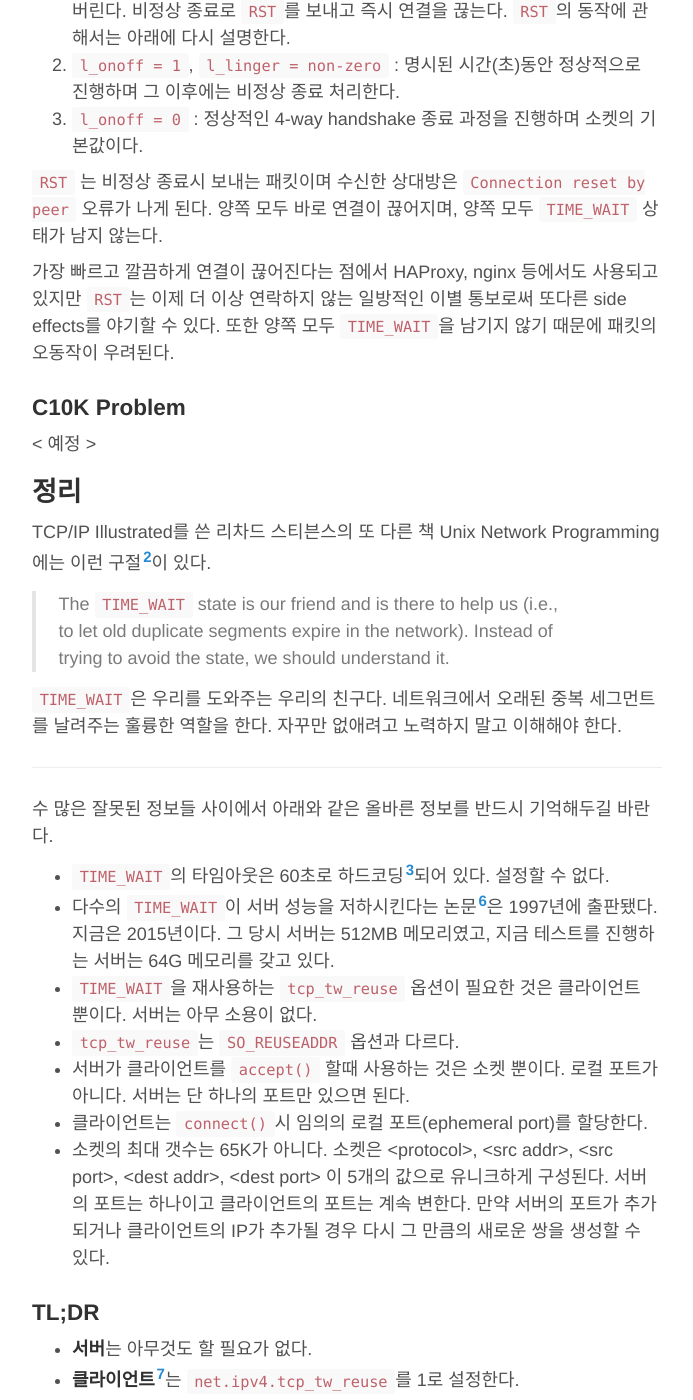
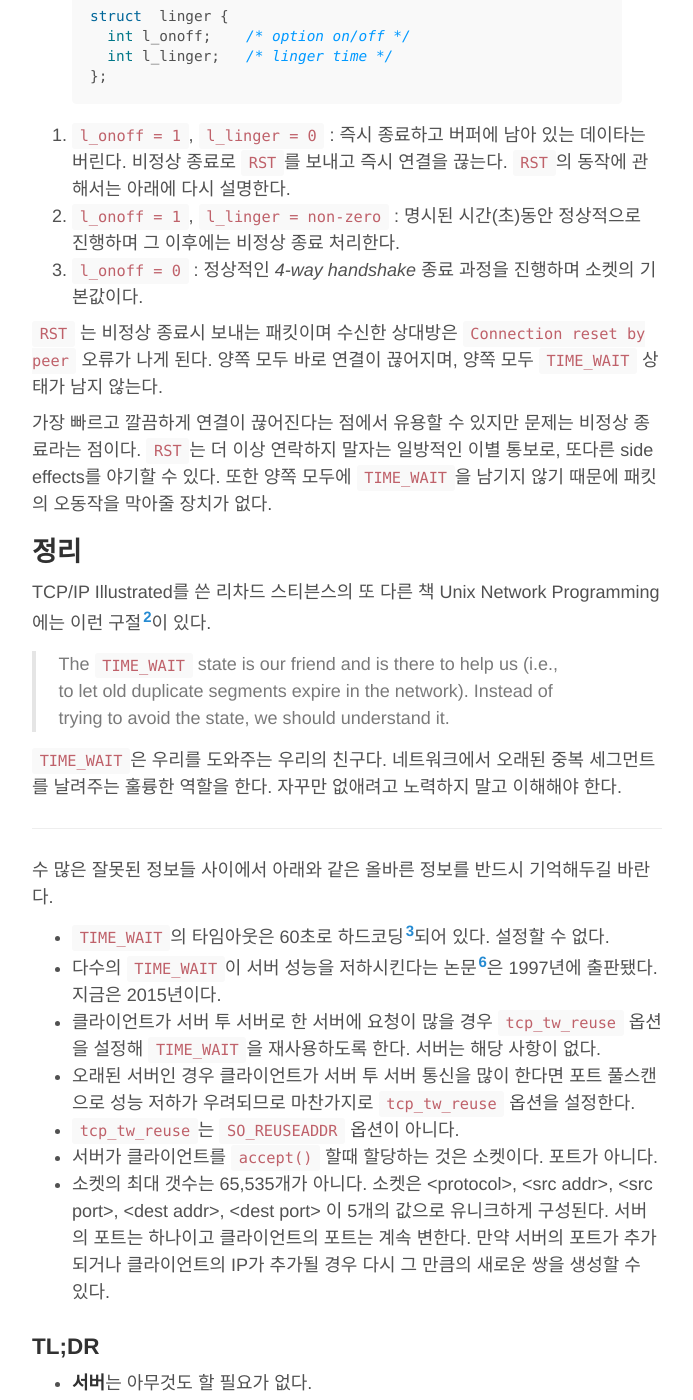
Before and after one commit to Umaigenomu/likejazz.github.io, a Jekyll site: the page built from _posts/2015-06-08-time-wait.md, in a window 1280 px wide and 1400 px high, scrolled down 12465 px. Shown: the whole window, without its empty margins (293-986 px from the left). Built offline with Jekyll 4.4.1, drawn with Linux system fonts in a browser that asks for light colours; some of the changed text lies outside the part shown.

Commit message:
Publishing

```diff
--- a/_posts/2015-06-08-time-wait.md
+++ b/_posts/2015-06-08-time-wait.md
@@ -167,14 +167,16 @@
 
 서버의 동작은 `socket()` - `bind()` - `listen()` - `accept()` 과정을 거쳐 클라이언트와 연결되며 위 코드에는 그 과정이 상세히 잘 나와 있다.
 
-`accept()` 이후 서버는 `listen()` 중인 소켓과 별도로 `accept()` 를 위한 소켓을 추가로 생성해 클라이언트를 할당하며, 서버가 클라이언트를 관리하는 방식은 크게 4가지로 구분할 수 있다.[^fn-1]
+`accept()` 이후 서버는 `listen()` 중인 소켓과 별도로 `accept()` 소켓을 추가로 생성해 클라이언트를 할당한다. 서버가 클라이언트를 관리하는 방식은 크게 4가지로 구분할 수 있다.[^fn-1]
 
 1. 요청 당 프로세스 할당, `fork()`로 자식 프로세스를 만들어 클라이언트를 담당한다. 전통적인 **blocking I/O** 방식이다.
 1. 요청 당 쓰레드 할당. 위 예제에서 사용한 방식으로 `pthread_create()`를 통해 쓰레드를 생성, 클라이언트를 담당한다. 마찬가지로 **blocking I/O** 방식이다.
 1. 쓰레드풀을 구성해 각각의 쓰레드가 여러 커넥션을 **asynchronous I/O** 방식으로 담당한다.
 1. 쓰레드풀을 구성해 각각의 쓰레드가 여러 커렉션을 `select()`, `poll()`, **nonblocking I/O** 같은 이벤트 기반 방식으로 담당한다.
 
-이 중 대용량 처리에 3, 4번이 우세하며 특히 4번이 대세이다. 하지만, 여기서 모두 언급하기엔 지나치게 방대하므로 추후 별도로 정리해보기로 하고 여기선 가장 간편한 방식인 2번, 클라이언트를 각각의 쓰레드에 할당하고 `close()` 될때 쓰레드도 함께 종료되는 방식으로 구현했다.
+이 중 대용량 처리에 3, 4번이 우세하며 특히 4번이 대세이다. 하지만, 여기서 모두 언급하기엔 지나치게 방대하므로 추후 별도로 정리해보기로 한다. 자세한 사항은 [C10K Problem](http://www.kegel.com/c10k.html)을 참고하기 바란다.
+
+여기선 가장 간편한 방식인 2번, 클라이언트를 각각의 쓰레드에 할당하고 `close()` 될때 쓰레드도 함께 종료되는 방식으로 구현했다.
 
 <img src="https://farm1.staticflickr.com/267/17905712974_17c2eaff1b_b.jpg" width="600" />
 
@@ -190,7 +192,7 @@
 
 <img src="https://farm9.staticflickr.com/8896/18339898259_71c350b396_b.jpg" width="500" />
 
-연결 종료의 4-way handshake 과정은 다음과 같다.
+연결 종료의 *4-way handshake* 과정은 다음과 같다.
 
 - `FIN+ACK`, seq = K, ack = L
 - `ACK`, seq = L, ack = K + 1
@@ -296,14 +298,20 @@
 
 소켓은 \<protocol\>, \<src addr\>, \<src port\>, \<dest addr\>, \<dest port\> 5개 값이 유니크하게 구성된다. 따라서 서버 포트가 추가되거나 클라이언트의 IP가 추가될 경우 그 만큼의 새로운 쌍을 생성할 수 있어 `TIME_WAIT`가 많이 남아 있어도 별 문제가 없다.
 
-서버가 또 다른 서버에 클라이언트로써 접속하지만 않는다면 자신의 로컬 포트는 사용할 일이 없으며, 리눅스의 로컬 포트 범위는 3만개 정도로 설정되어 있다.
+소켓의 수는 리눅스 파일 디스크립터만큼 생성할 수 있다.
+
+{% highlight bash %}
+$ cat /procsys/fs/file-max
+{% endhighlight %}
+
+서버가 또 다른 서버에 클라이언트로 접속하지만 않는다면 자신의 로컬 포트는 사용할 일이 없으며, 리눅스의 로컬 포트 범위는 3만개 정도로 설정되어 있다.
 
 {% highlight bash %}
 $ /sbin/sysctl net.ipv4.ip_local_port_range
 net.ipv4.ip_local_port_range = 32768  61000
 {% endhighlight %}
 
-만일 서버 투 서버로 1:1 대용량 접속이 발생할 경우 클라이언트의 최대 요청 수는 500 RPS 까지 가능하다. 이 수치를 넘어서지만 않는다면 아무런 커널 설정도 변경할 필요가 없다.
+만일 서버 투 서버로 1:1 대용량 접속이 발생할 경우 클라이언트의 최대 요청 수는 500 RPS 까지 가능하다는 얘기다. 이 수치를 넘어서지 않는다면 아무런 커널 설정도 변경할 필요가 없다.
 
 ### TIME_WAIT 재사용
 
@@ -323,7 +331,7 @@
 net.ipv4.tcp_tw_reuse = 1
 {% endhighlight %}
 
-3번은 문제가 없다. 앞서 언급했듯 소켓은 5개 유니크 값이며 맨 마지막이 \<dest port\> 이다. 이 말은 포트가 다를 경우 다시 그만큼의 소켓 쌍을 만들어낼 수 있음을 뜻한다. 재사용이 필요 없다.
+3번은 문제가 없다. 앞서 언급했듯 소켓은 5개 유니크 값이며 맨 마지막이 \<dest port\> 이다. 이 말은 포트가 다를 경우 다시 그만큼의 새로운 소켓 쌍을 만들어낼 수 있음을 뜻한다. 재사용이 필요 없다.
 
 ---
 
@@ -336,9 +344,9 @@
 telnet: Unable to connect to remote host: Cannot assign requested address
 {% endhighlight %}
 
-최신 OS에서는 별도 설정 없이, 문제 없이 로컬 포트가 할당되는데 오래된 OS에서 `Cannot assign requested address` 오류가 발생한다. 로컬 포트 고갈로 발생하던 2번과 동일한 오류이며 네트워크 전체가 매우 느려진다. 다른 포트로 연결은 가능하나 매우 느려진 상태에서 정상적인 진행이 힘들 정도다. 부하가 매우 높을때만 간헐적으로 발생하는 걸로 봐서 남아 있는 포트를 스캔 하느라 느려지는 걸로 보인다.[^fn-2] 이미 로컬 포트를 다 사용한 상태에서 매 번 풀스캔에 리소스를 허비하는 것이다.
+최신 OS에서는 별도 설정 없이, 문제 없이 로컬 포트가 할당되는데 오래된 OS에서 `Cannot assign requested address` 오류가 발생한다. 로컬 포트 고갈로 발생하던 2번과 동일한 오류이며 네트워크 전체가 매우 느려진다. 다른 포트로 연결은 가능하나 매우 느려진 상태에서 정상적인 진행이 힘들 정도다. 부하가 매우 높을때만 간헐적으로 발생하는 걸로 봐서 비어 있는 포트를 스캔 하느라 느려지는 걸로 보인다.[^fn-2] 이미 로컬 포트를 다 사용한 상태에서 매 번 포트 풀스캔에 리소스를 허비하는 것이다.
 
-이 경우 해결책은 2번과 마찬가지로 클라이언트의 `net.ipv4.tcp_tw_reuse`를 명시적으로 설정하면 간단히 해결된다. 커널이 남아 있는 포트를 매 번 스캔할 필요 없이 항상 재사용으로 빠르게 문제 해결이 가능해진다.
+이 경우 해결책은 2번과 마찬가지로 클라이언트의 `net.ipv4.tcp_tw_reuse`를 명시적으로 설정하면 간단히 해결된다. 커널이 비어 있는 포트를 매 번 스캔할 필요 없이 항상 재사용하므로 빠르게 처리가 가능하다.
 
 {% highlight bash %}
 $ echo 1 > /proc/sys/net/ipv4/tcp_tw_reuse
@@ -350,7 +358,7 @@
 
 `TIME_WAIT`을 재활용하는 `net.ipv4.tcp_tw_recycle` 옵션도 있지만 일반적으로 NAT 환경에서 문제가 있다[^fn-2]고 알려져 있다. 서버가 로드 밸런스 뒤에 위치하는 서비스 환경에선 패킷 드롭이 발생할 수 있으므로 사용해선 안된다.
 
-### 소켓 링거
+### 소켓 링거 옵션
 
 소켓에는 데이타가 아직 남아 있을때 종료 방식을 결정하는 링거 옵션이 있다. 아래 3가지 경우로 나뉜다.
 
@@ -363,15 +371,11 @@
 
 1. `l_onoff = 1`, `l_linger = 0` : 즉시 종료하고 버퍼에 남아 있는 데이타는 버린다. 비정상 종료로 `RST`를 보내고 즉시 연결을 끊는다. `RST`의 동작에 관해서는 아래에 다시 설명한다.
 1. `l_onoff = 1`, `l_linger = non-zero` : 명시된 시간(초)동안 정상적으로 진행하며 그 이후에는 비정상 종료 처리한다.
-1. `l_onoff = 0` : 정상적인 4-way handshake 종료 과정을 진행하며 소켓의 기본값이다.
+1. `l_onoff = 0` : 정상적인 *4-way handshake* 종료 과정을 진행하며 소켓의 기본값이다.
 
 `RST` 는 비정상 종료시 보내는 패킷이며 수신한 상대방은 `Connection reset by peer` 오류가 나게 된다. 양쪽 모두 바로 연결이 끊어지며, 양쪽 모두 `TIME_WAIT` 상태가 남지 않는다.
 
-가장 빠르고 깔끔하게 연결이 끊어진다는 점에서 HAProxy, nginx 등에서도 사용되고 있지만 `RST`는 이제 더 이상 연락하지 않는 일방적인 이별 통보로써 또다른 side effects를 야기할 수 있다. 또한 양쪽 모두 `TIME_WAIT`을 남기지 않기 때문에 패킷의 오동작이 우려된다.
-
-### C10K Problem
-
-< 예정 >
+가장 빠르고 깔끔하게 연결이 끊어진다는 점에서 유용할 수 있지만 문제는 비정상 종료라는 점이다. `RST`는 더 이상 연락하지 말자는 일방적인 이별 통보로, 또다른 side effects를 야기할 수 있다. 또한 양쪽 모두에 `TIME_WAIT`을 남기지 않기 때문에 패킷의 오동작을 막아줄 장치가 없다.
 
 ## 정리
 
@@ -386,12 +390,12 @@
 수 많은 잘못된 정보들 사이에서 아래와 같은 올바른 정보를 반드시 기억해두길 바란다.
 
 - `TIME_WAIT`의 타임아웃은 60초로 하드코딩[^fn-5]되어 있다. 설정할 수 없다.
-- 다수의 `TIME_WAIT`이 서버 성능을 저하시킨다는 논문[^fn-6]은 1997년에 출판됐다. 지금은 2015년이다. 그 당시 서버는 512MB 메모리였고, 지금 테스트를 진행하는 서버는 64G 메모리를 갖고 있다.
-- `TIME_WAIT`을 재사용하는 `tcp_tw_reuse` 옵션이 필요한 것은 클라이언트 뿐이다. 서버는 아무 소용이 없다.
-- `tcp_tw_reuse`는 `SO_REUSEADDR` 옵션과 다르다.
-- 서버가 클라이언트를 `accept()` 할때 사용하는 것은 소켓 뿐이다. 로컬 포트가 아니다. 서버는 단 하나의 포트만 있으면 된다.
-- 클라이언트는 `connect()`시 임의의 로컬 포트(ephemeral port)를 할당한다.
-- 소켓의 최대 갯수는 65K가 아니다. 소켓은 \<protocol\>, \<src addr\>, \<src port\>, \<dest addr\>, \<dest port\> 이 5개의 값으로 유니크하게 구성된다. 서버의 포트는 하나이고 클라이언트의 포트는 계속 변한다. 만약 서버의  포트가 추가되거나 클라이언트의 IP가 추가될 경우 다시 그 만큼의 새로운 쌍을 생성할 수 있다.
+- 다수의 `TIME_WAIT`이 서버 성능을 저하시킨다는 논문[^fn-6]은 1997년에 출판됐다. 지금은 2015년이다.
+- 클라이언트가 서버 투 서버로 한 서버에 요청이 많을 경우 `tcp_tw_reuse` 옵션을 설정해 `TIME_WAIT`을 재사용하도록 한다. 서버는 해당 사항이 없다.
+- 오래된 서버인 경우 클라이언트가 서버 투 서버 통신을 많이 한다면 포트 풀스캔으로 성능 저하가 우려되므로 마찬가지로 `tcp_tw_reuse` 옵션을 설정한다.
+- `tcp_tw_reuse`는 `SO_REUSEADDR` 옵션이 아니다.
+- 서버가 클라이언트를 `accept()` 할때 할당하는 것은 소켓이다. 포트가 아니다.
+- 소켓의 최대 갯수는 65,535개가 아니다. 소켓은 \<protocol\>, \<src addr\>, \<src port\>, \<dest addr\>, \<dest port\> 이 5개의 값으로 유니크하게 구성된다. 서버의 포트는 하나이고 클라이언트의 포트는 계속 변한다. 만약 서버의  포트가 추가되거나 클라이언트의 IP가 추가될 경우 다시 그 만큼의 새로운 쌍을 생성할 수 있다.
 
 ### TL;DR
 
```
